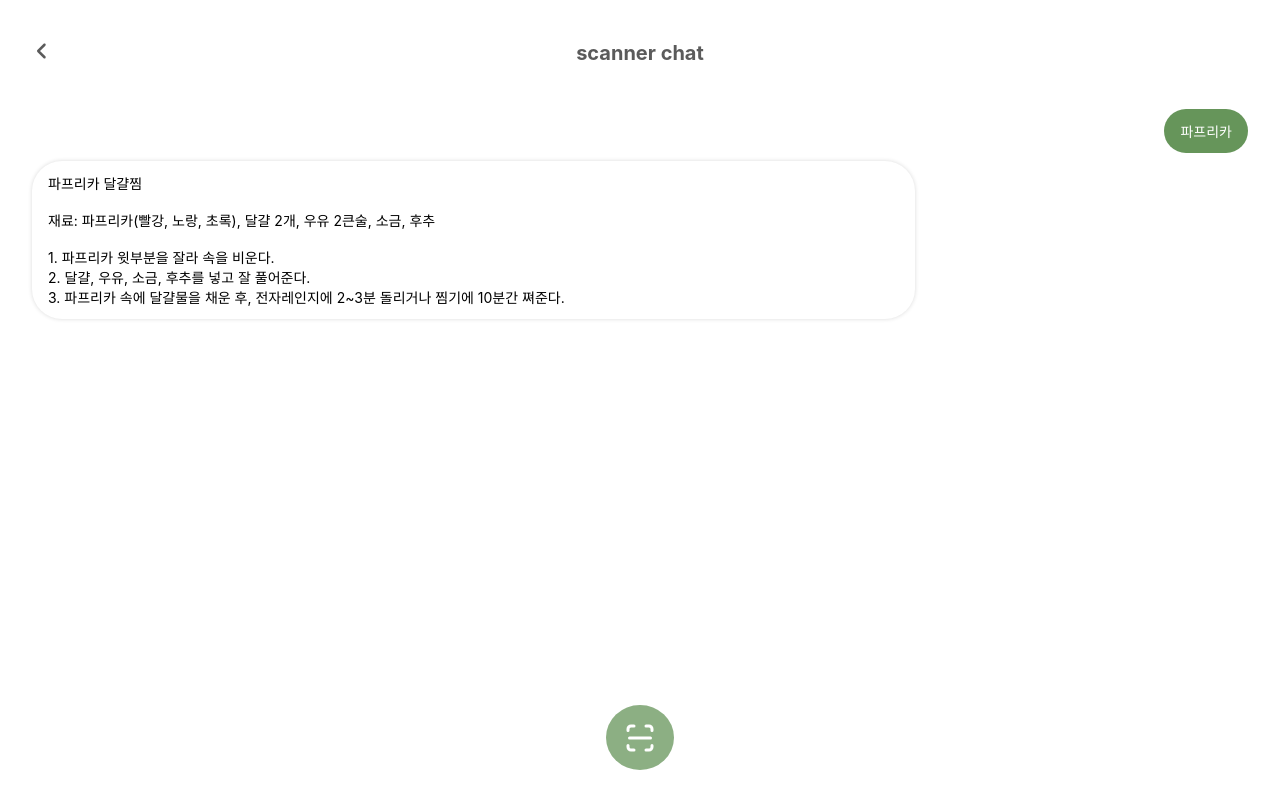
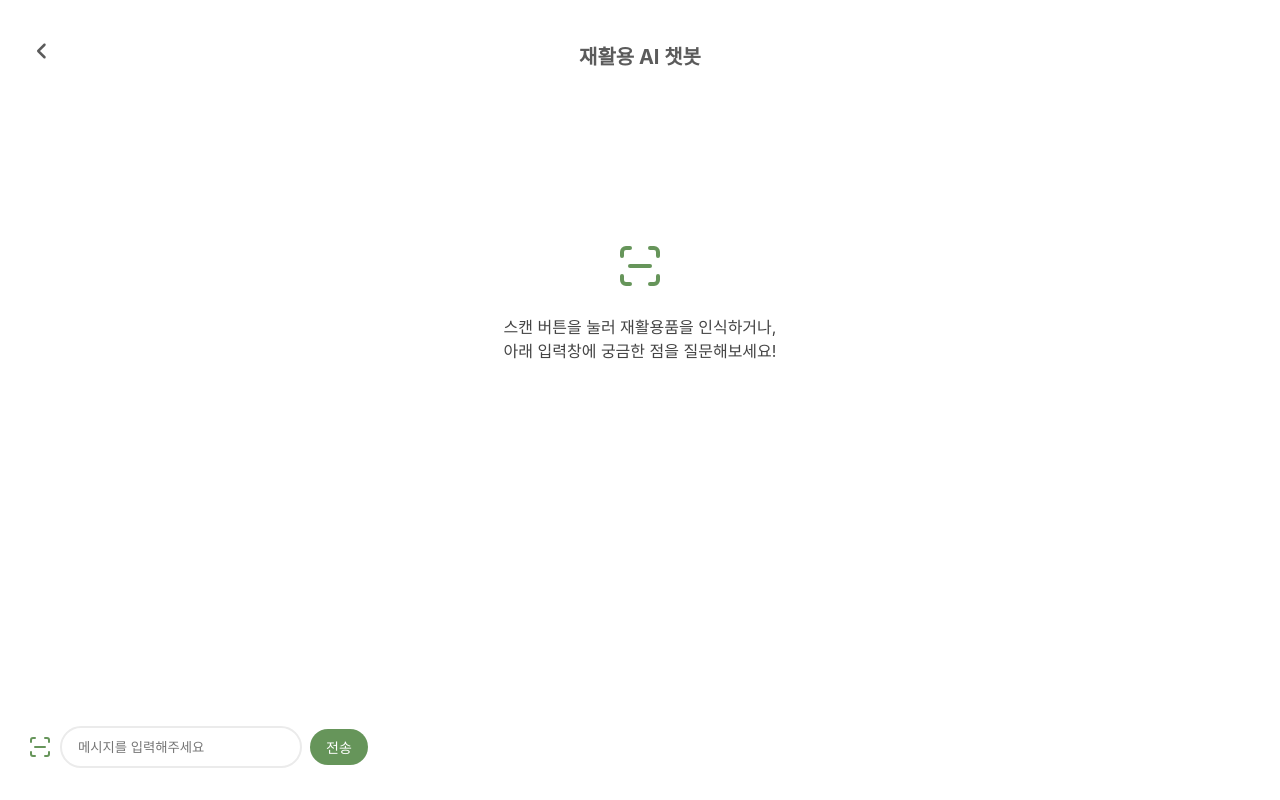
Before and after one commit to yanggayoon/capstone-2025_1, a React (Create React App) app in the folder forest-sause/: page /scan-chat in a window 1280 px wide. Built offline with nearby package versions, Linux system fonts and the light colour scheme.

Commit message:
Feat: 재활용 AI 챗봇 입력 메세지 기능

```diff
--- a/forest-sause/src/components/menu/InputBox.js
+++ b/forest-sause/src/components/menu/InputBox.js
@@ -1,12 +1,35 @@
 import { LuScanLine } from "react-icons/lu";
+import { useState } from "react";
 
-function InputBox() {
+function InputBox({ onSendMessage }) {
+    const [inputValue, setInputValue] = useState("");
+    const [isActive, setIsActive] = useState(false);
+
+    const handleInputChange = (e) => {
+        setInputValue(e.target.value);
+        setIsActive(e.target.value.length > 0);
+    };
+
+    const handleSubmit = () => {
+        if (inputValue.trim()) {
+            onSendMessage(inputValue.trim());
+            setInputValue("");
+            setIsActive(false);
+        }
+    };
+
+    const handleKeyPress = (e) => {
+        if (e.key === 'Enter') {
+            handleSubmit();
+        }
+    };
+
     return (
         <div style={{
             bottom: "32px",
             display: "flex",
-            columnGap: "4px",
-            marginLeft: "32px",
+            columnGap: "8px",
+            marginLeft: "28px",
             position: "absolute",
             alignItems: "center",
             justifyContent: "center",
@@ -15,7 +38,11 @@ function InputBox() {
                 fontSize: "24px",
                 color: "#66955A",
             }} />
-            <input style={{
+            <input
+                value={inputValue}
+                onChange={handleInputChange}
+                onKeyPress={handleKeyPress}
+                style={{
                     width: "220px",
                     height: "36px",
                     border: "none",
@@ -23,8 +50,11 @@ function InputBox() {
                     borderRadius: "30px",
                     border: "2px solid #EBEBEB",
                 }}
-            placeholder="메시지를 입력해주세요" />
-            <div style={{
+                placeholder="메시지를 입력해주세요"
+            />
+            <div
+                onClick={handleSubmit}
+                style={{
                     width: "58px",
                     color: "#FFF",
                     height: "36px",
--- a/forest-sause/src/pages/ChatPage.js
+++ b/forest-sause/src/pages/ChatPage.js
@@ -1,7 +1,8 @@
 import React, { useState } from 'react';
 import BackTitle from '../components/menu/BackTitle';
-import CameraButton from '../components/menu/CameraButton';
+import InputBox from '../components/menu/InputBox';
 import styles from '../styles/scan/Chat.module.css';
+import { LuScanLine } from "react-icons/lu";
 
 const ChatMessage = ({ message, isUser }) => {
   return (
@@ -14,8 +15,27 @@ const ChatMessage = ({ message, isUser }) => {
 };
 
 const ChatBox = ({ messages }) => {
+  if (messages.length === 0) {
+    return (
+      <div style={{
+        flex: 1,
+        display: 'flex',
+        flexDirection: 'column',
+        alignItems: 'center',
+        justifyContent: 'center',
+        height: '100%',
+        color: '#444',
+      }}>
+        <LuScanLine style={{ fontSize: "48px", color: "#66955A", margin: "128px 0 24px 0" }} />
+        <div style={{ textAlign: 'center', fontSize: "16px" }}>
+          스캔 버튼을 눌러 재활용품을 인식하거나,<br />
+          아래 입력창에 궁금한 점을 질문해보세요!
+        </div>
+      </div>
+    );
+  }
   return (
-    <div className={styles['chatBox-container']}>
+    <div className={styles['chatBox-container']} style={{ display: 'flex', flexDirection: 'column', gap: '6px' }}>
       {messages.map((message, index) => (
         <ChatMessage key={index} message={message} isUser={message.isUser} />
       ))}
@@ -24,22 +44,21 @@ const ChatBox = ({ messages }) => {
 };
 
 function ChatPage() {
-  const [messages] = useState([
-    {
-      text: "파프리카",
-      isUser: true,
-    },
-    {
-      text: "파프리카 달걀찜\n\n재료: 파프리카(빨강, 노랑, 초록), 달걀 2개, 우유 2큰술, 소금, 후추\n\n1. 파프리카 윗부분을 잘라 속을 비운다.\n2. 달걀, 우유, 소금, 후추를 넣고 잘 풀어준다.\n3. 파프리카 속에 달걀물을 채운 후, 전자레인지에 2~3분 돌리거나 찜기에 10분간 쪄준다.",
-      isUser: false
-    },
-  ]);
+  const [messages, setMessages] = useState([]);
+
+  const handleNewMessage = (text) => {
+    const newMessage = {
+      text: text,
+      isUser: true
+    };
+    setMessages(prevMessages => [...prevMessages, newMessage]);
+  };
 
   return (
     <div className={styles['page-container']}>
-      <BackTitle title="scanner chat" />
-      <ChatBox messages={messages} />
-      <CameraButton />
+      <BackTitle title="재활용 AI 챗봇" />
+      <ChatBox messages={messages} style={{  }}/>
+      <InputBox onSendMessage={handleNewMessage} />
     </div>
   );
 }
--- a/forest-sause/src/styles/scan/Chat.module.css
+++ b/forest-sause/src/styles/scan/Chat.module.css
@@ -38,3 +38,7 @@
   margin: 0;
   white-space: pre-wrap;
 }
+
+.chatBox-container {
+  height: "calc(100vh - 114px - 42px - 32px)"
+}
```
Lines whose indentation alone changed are shown as unchanged.
